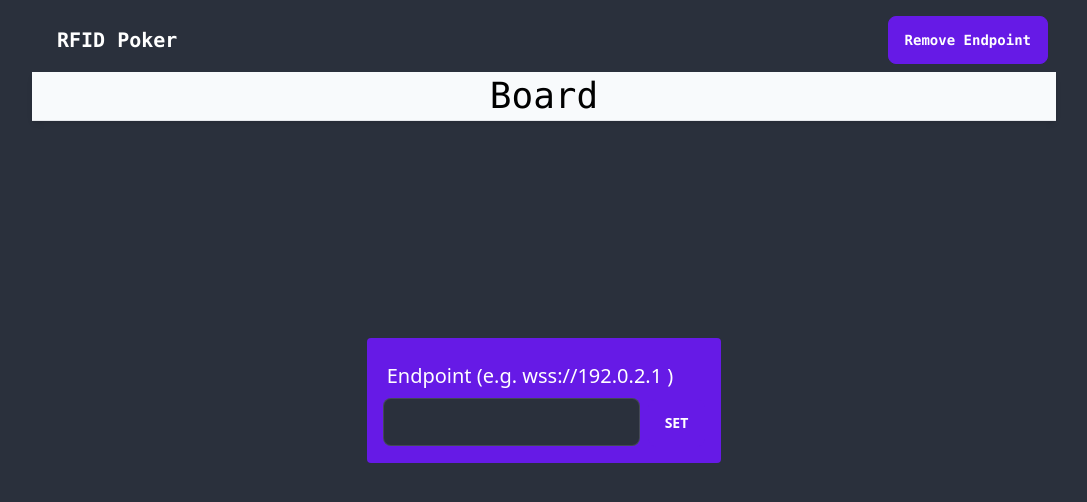
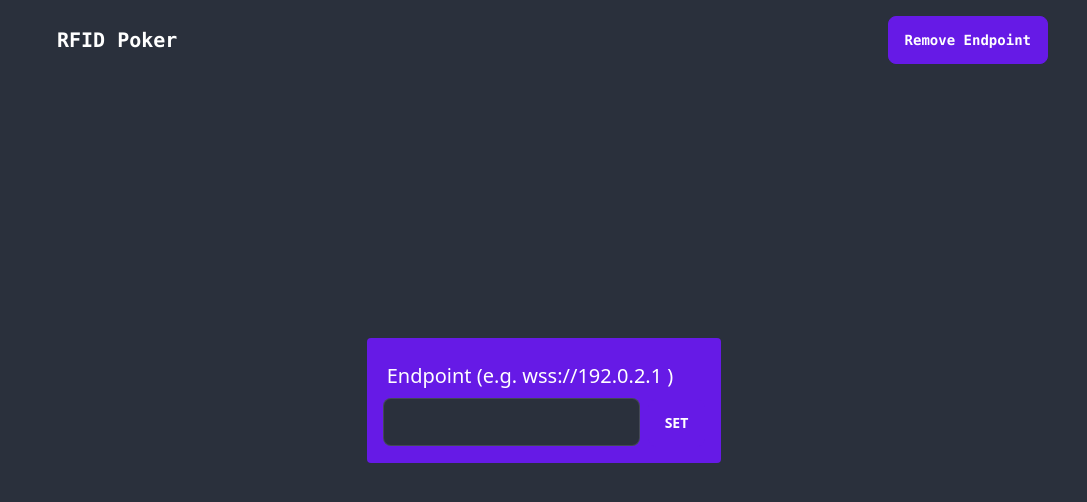
Before and after one commit to whywaita/rfid-poker, a Next.js app in the folder ui/: page / in a window 1280 px wide. Shown: the top 502 px of the page, without its empty margins (96-1183 px from the left). Built offline with nearby package versions, Linux system fonts and the light colour scheme.

Commit message:
Fix typo

```diff
--- a/ui/src/components/Board.tsx
+++ b/ui/src/components/Board.tsx
@@ -1,16 +1,16 @@
 import Card, {CardType} from "@/components/Cards";
 
 const Board = ({ cards }:{cards: CardType[]}) => {
-    if (!cards) { return <div></div> }
+    if (!cards || cards.length == 0) { return <div></div> }
 
     return (
-        <div className={"flex w-full h-22 p-1 boarder-1 shadow-md bg-slate-50 items-center"}>
+        <div className={"flex w-full h-22 p-1 border-1 shadow-md bg-slate-50 items-center"}>
             <p className={"flex-auto text-center text-4xl"}>Board</p>
             {cards.map((card, index) => {
-                return <Card suit={cards[index].suit} rank={cards[index].rank} key={index} />
+                return <Card suit={cards[index].suit} rank={cards[index].rank} key={index}/>
             })}
         </div>
-    );
+    )
 };
 
 export default Board;
--- a/ui/src/components/Player.tsx
+++ b/ui/src/components/Player.tsx
@@ -10,7 +10,7 @@ const Player = ({ player }:{player: PlayerType}) => {
     if (!player) { return <div></div> }
 
     return (
-        <div className={"flex w-full h-22 p-1 boarder-1 shadow-md bg-slate-50 items-center"}>
+        <div className={"flex w-full h-22 p-1 border-1 shadow-md bg-slate-50 items-center"}>
             <p className={"flex-auto text-center text-4xl w-1/4"}>{player.name}</p>
             <Card suit={player.hand[0].suit} rank={player.hand[0].rank} />
             <Card suit={player.hand[1].suit} rank={player.hand[1].rank} />
--- a/ui/src/pages/index.tsx
+++ b/ui/src/pages/index.tsx
@@ -34,7 +34,6 @@ function View({ hostname }:{hostname: string}) {
   return (
       <div className={"grid h-50"}>
         <Board cards={board} />
-        <hr className={"flex-auto"}></hr>
         {players.map((player, index) => {
             return <Player player={player} key={index} />
         })}
```
